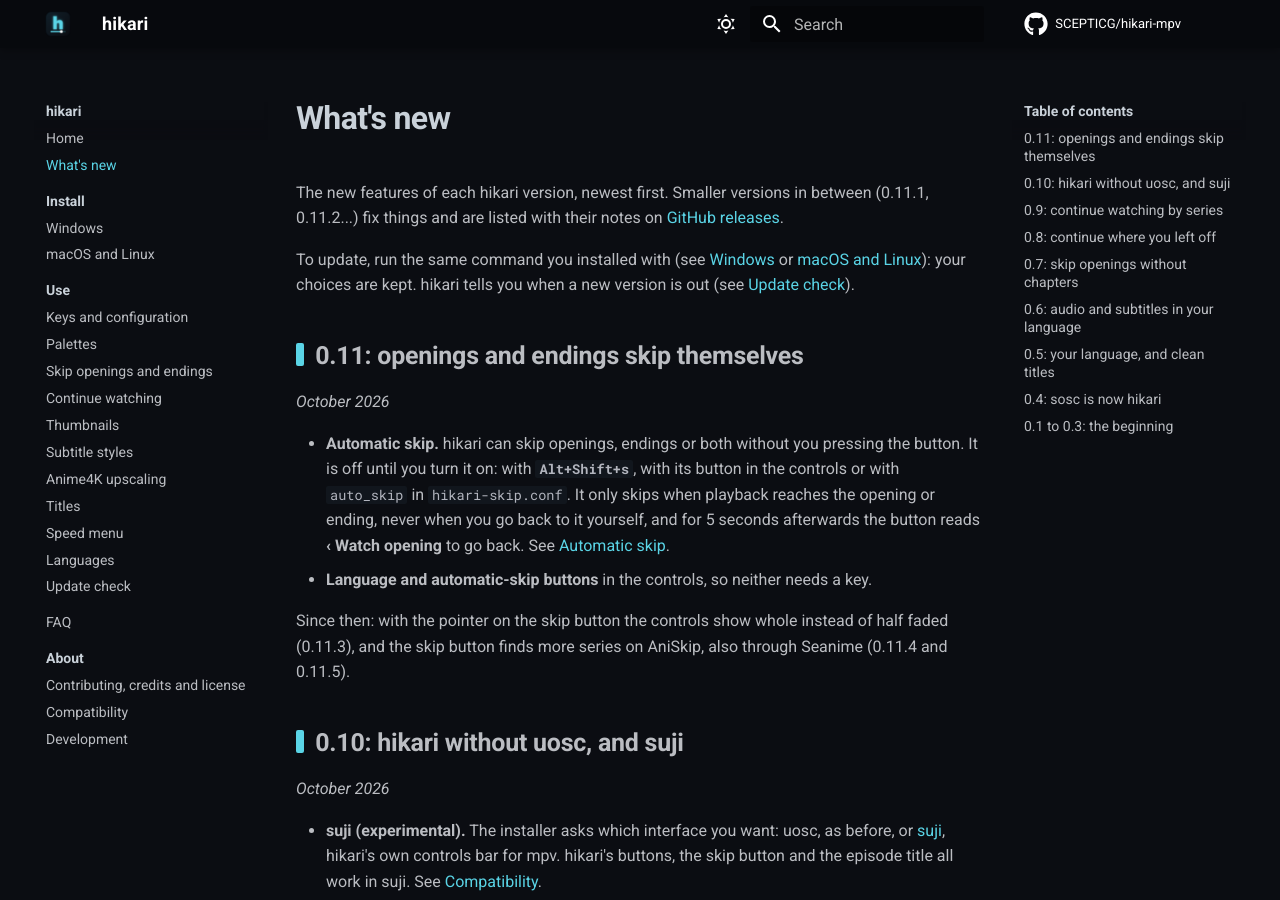
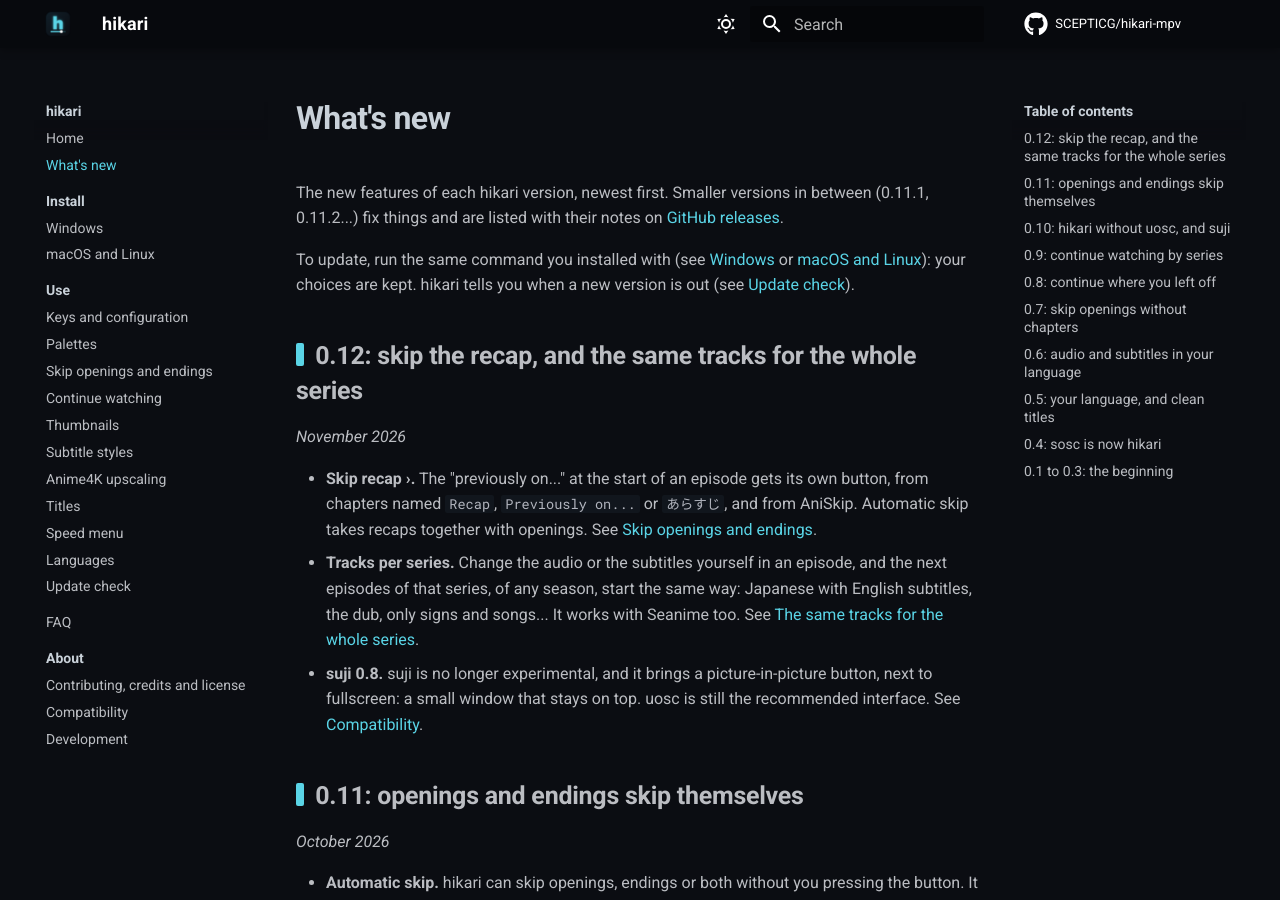
Before and after one commit to SCEPTICG/hikari-mpv, an MkDocs documentation site: the page built from docs/whats-new.md, in a window 1280 px wide and 900 px high. Built offline with MkDocs 1.6.1 and Material for MkDocs 9.7.7, drawn with Linux system fonts in a browser that asks for light colours; comment, search, counter and statistics services are not loaded.

Commit message:
What's new: 0.12 (skip recap, tracks per series, suji 0.8); macOS tested with mpv 0.42.0

```diff
--- a/docs/whats-new.md
+++ b/docs/whats-new.md
@@ -8,6 +8,14 @@ description: "The new features of each hikari version, newest first: automatic s
 The new features of each hikari version, newest first. Smaller versions in between (0.11.1, 0.11.2...) fix things and are listed with their notes on [GitHub releases](https://github.com/SCEPTICG/hikari-mpv/releases).
 
 To update, run the same command you installed with (see [Windows](install/windows.md) or [macOS and Linux](install/macos-linux.md)): your choices are kept. hikari tells you when a new version is out (see [Update check](features/update-check.md)).
+
+## 0.12: skip the recap, and the same tracks for the whole series
+
+*November 2026*
+
+- **Skip recap ›.** The "previously on..." at the start of an episode gets its own button, from chapters named `Recap`, `Previously on...` or `あらすじ`, and from AniSkip. Automatic skip takes recaps together with openings. See [Skip openings and endings](features/skip.md).
+- **Tracks per series.** Change the audio or the subtitles yourself in an episode, and the next episodes of that series, of any season, start the same way: Japanese with English subtitles, the dub, only signs and songs... It works with Seanime too. See [The same tracks for the whole series](features/language.md#the-same-tracks-for-the-whole-series).
+- **suji 0.8.** suji is no longer experimental, and it brings a picture-in-picture button, next to fullscreen: a small window that stays on top. uosc is still the recommended interface. See [Compatibility](compatibility.md#hikari-with-suji).
 
 ## 0.11: openings and endings skip themselves
 
```
Also changed, not shown: docs/compatibility.md (+1 -1 lines).
